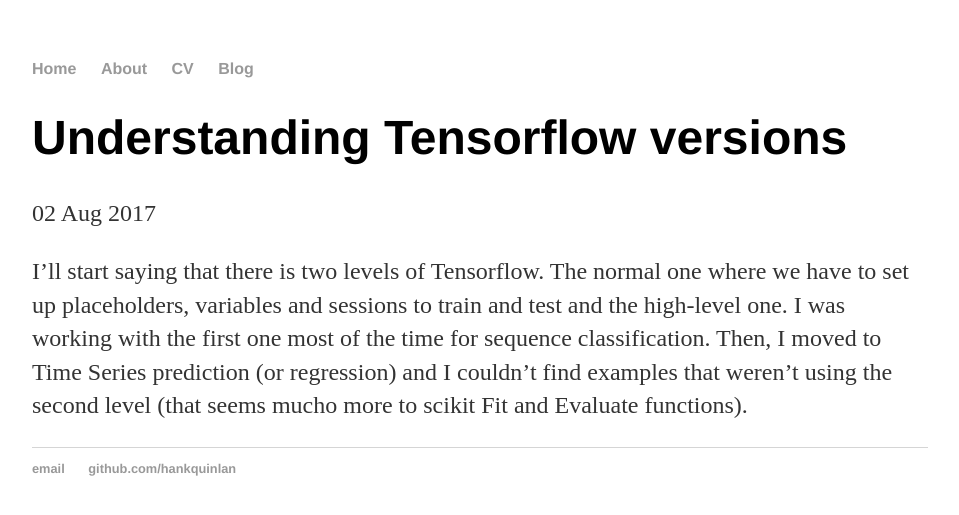
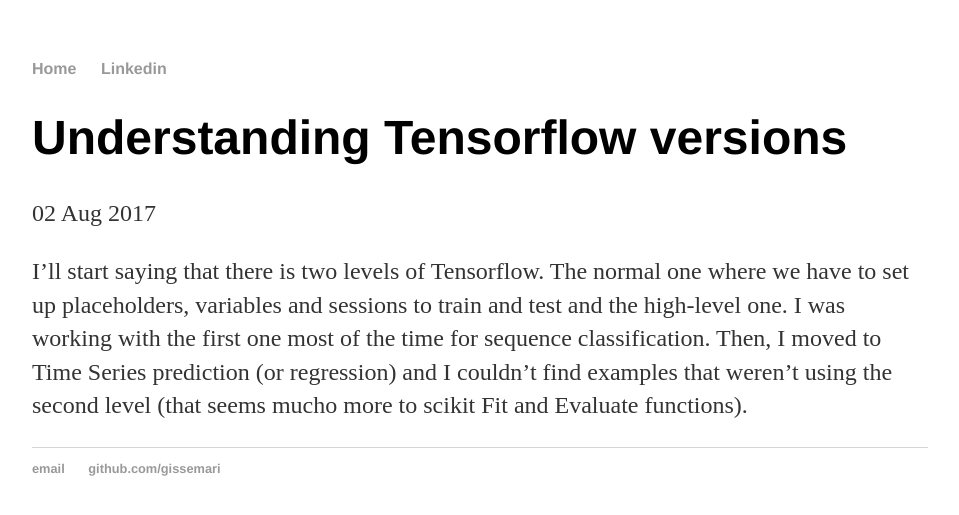
Before and after one commit to gissemari/blog, a Jekyll site: the page built from _posts/2017-08-02-Understanding-Tensorflow-versions.md, in a window 1280 px wide. Shown: the top 515 px of the page, without its empty margins (160-1119 px from the left). Built offline with Jekyll 4.4.1, drawn with Linux system fonts in a browser that asks for light colours.

Commit message:
Update default.html
Adding my own links

```diff
--- a/_layouts/default.html
+++ b/_layouts/default.html
@@ -8,10 +8,8 @@
 		<body>
 			<nav>
 	    		<ul>
-	        		<li><a href="/">Home</a></li>
-		        	<li><a href="/about">About</a></li>
-	        		<li><a href="/cv">CV</a></li>
-	        		<li><a href="/blog">Blog</a></li>
+	        		<li><a href="http://www.cs.binghamton.edu/~gbejara1/index.html">Home</a></li>
+	        		<li><a href="https://www.linkedin.com/in/gissella-bejarano-3789b01a">Linkedin</a></li>
 	    		</ul>
 			</nav>
 			<div class="container">
@@ -21,8 +19,8 @@
 			</div><!-- /.container -->
 			<footer>
 	    		<ul>
-	        		<li><a href="mailto:hankquinlanhub@gmail.com">email</a></li>
-	        		<li><a href="https://github.com/hankquinlan">github.com/hankquinlan</a></li>
+	        		<li><a href="mailto:gbejara1@binghamton.edu">email</a></li>
+	        		<li><a href="https://github.com/gissemari">github.com/gissemari</a></li>
 				</ul>
 			</footer>
 		</body>
```
